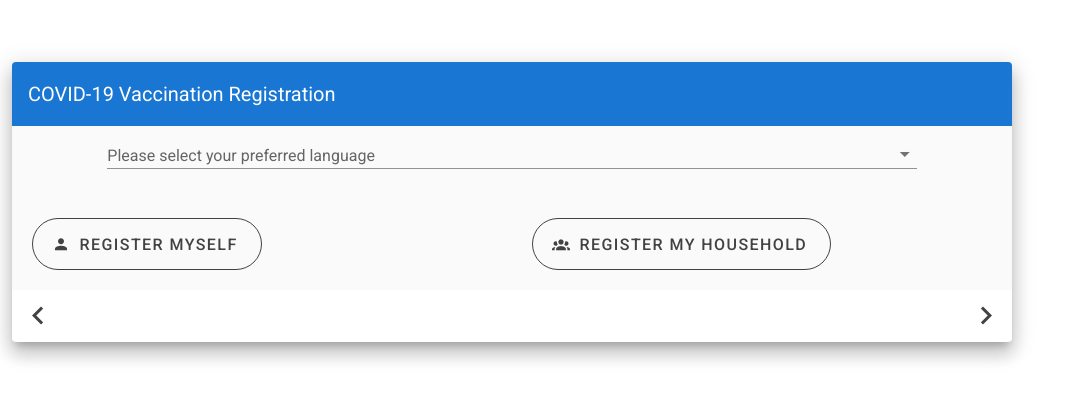
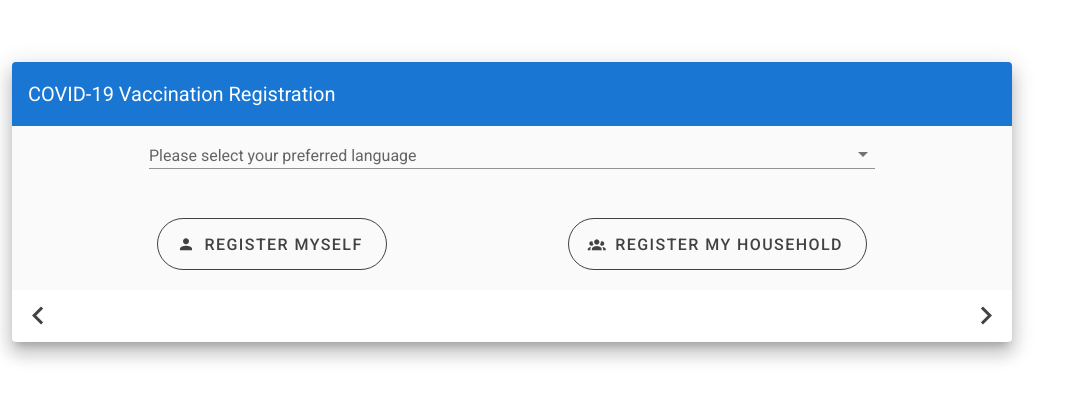
Before and after one commit to david-fraley/MassVaccinationSystem, a Vue app in the folder PatientRegistrationApp/: page / in a window 1280 px wide. Shown: the part 198-598 px from the top of the page, without its empty margins (0-1083 px from the left). Built offline with nearby package versions, Linux system fonts and the light colour scheme.

Commit message:
[MVS-202] Create base framework for Patient registration Vue application
Created base application using Vue and Vuetify framework

```diff
--- a/PatientRegistrationApp/src/components/GreetingPage.vue
+++ b/PatientRegistrationApp/src/components/GreetingPage.vue
@@ -7,7 +7,10 @@
 			justify="center"
 		>
 
-			<v-col class="d-flex" cols="10" sm="10">
+			<v-col
+				class="d-flex"
+				cols="9"
+				sm="9">
 				<v-select
 					:items="items"
 					label="Please select your preferred language"
@@ -22,9 +25,9 @@
 		>
 
 			<v-col
-				class="d-flex"
-				cols="12"
-				sm="6"
+				class="d-flex flex-wrap"
+				cols="9"
+				sm="9"
 			>
 
 				<v-tooltip top>
@@ -45,13 +48,8 @@
 					<span>Register yourself!</span>
 				</v-tooltip>
 
-			</v-col>
+				<v-spacer></v-spacer>
 
-			<v-col
-				class="d-flex"
-				cols="12"
-				sm="6"
-			>
 				<v-tooltip top>
 					<template v-slot:activator="{on, attrs}">
 						<v-btn
```
